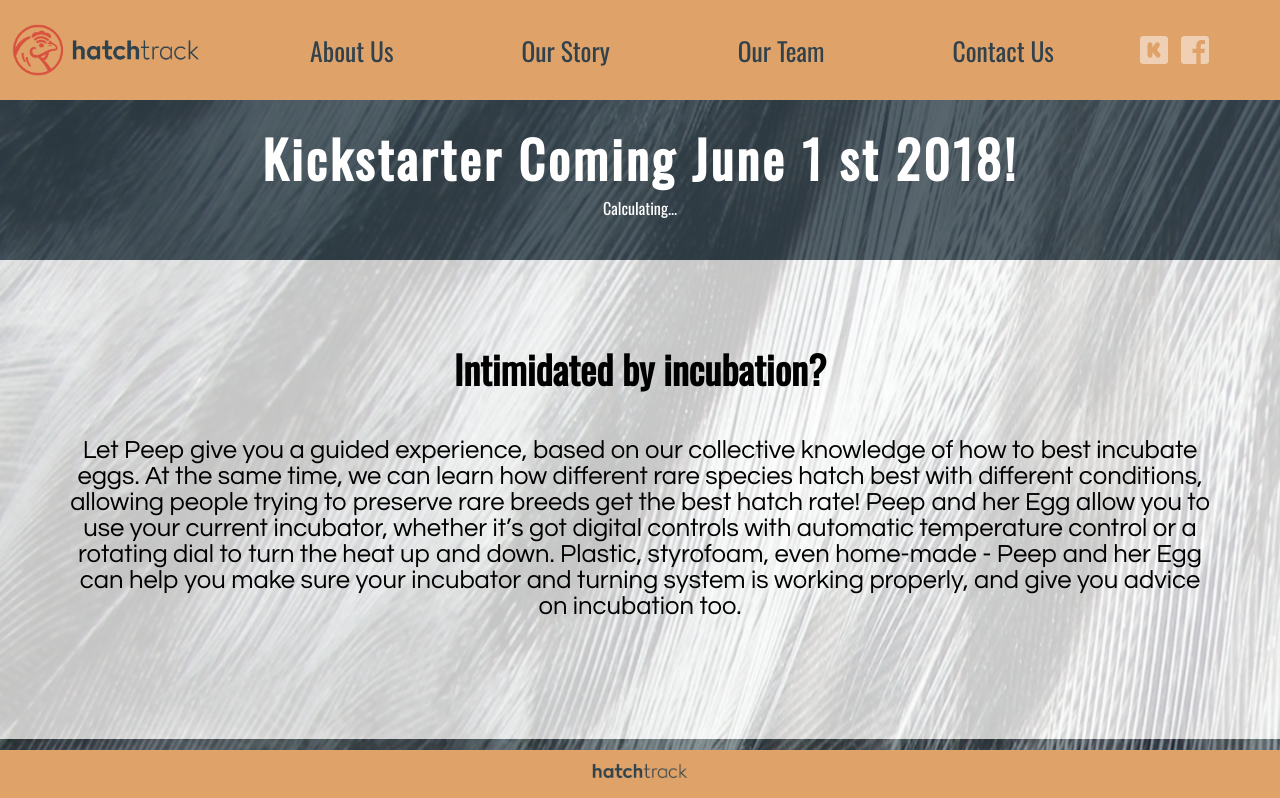
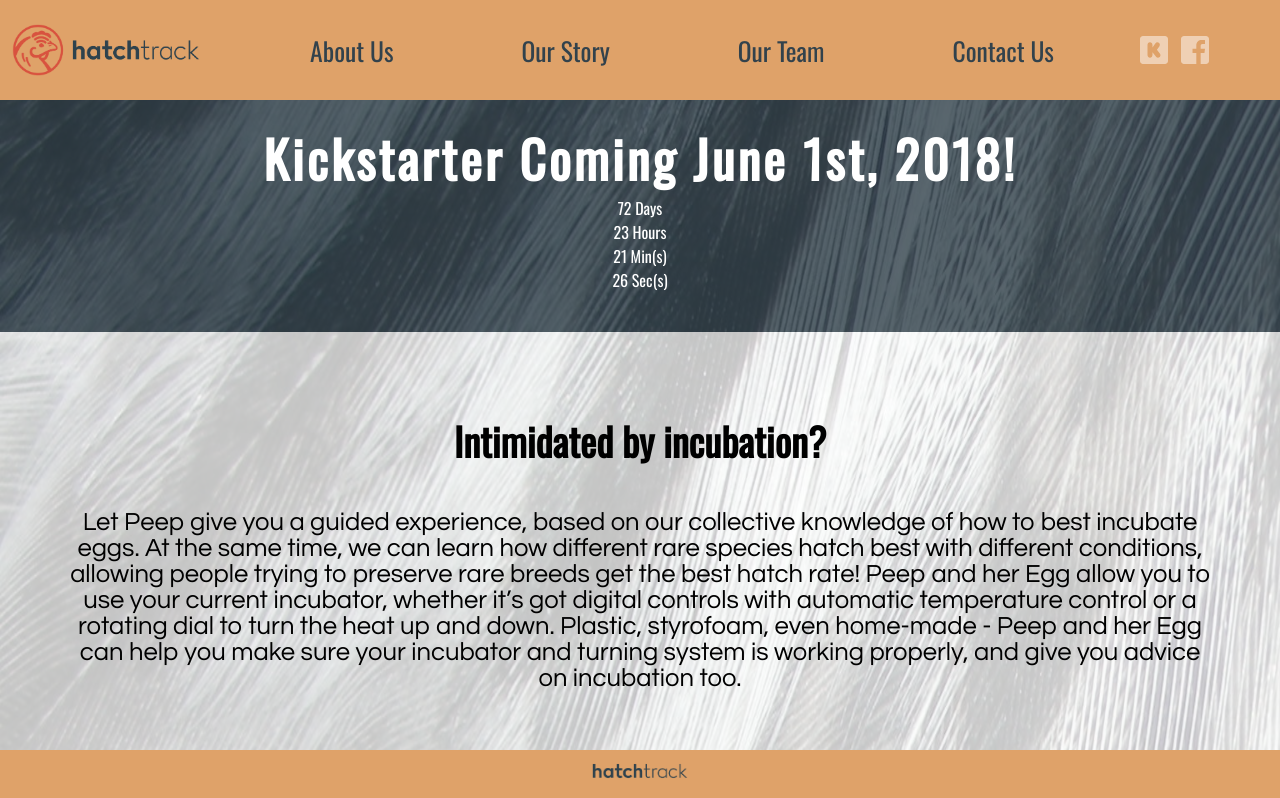
Before and after one commit to jcstorms1/ht-web-mockup, a React (Create React App) app: page / in a window 1280 px wide. Shown: the top 798 px of the page. Built offline with nearby package versions, Linux system fonts and the light colour scheme; a web font is replaced by a local one.

Commit message:
clock lifecycle added

```diff
--- a/src/components/kickstarter.js
+++ b/src/components/kickstarter.js
@@ -7,9 +7,8 @@ class KickStarter extends Component {
     days: 0,
     hours: 0,
     mins: 0,
-    seconds: 0,
+    seconds: "",
     intervalId: null,
-    started: false,
     deadline: "2018-05-31 23:59:59",
     launched: false
   };
@@ -41,10 +40,9 @@ class KickStarter extends Component {
     console.log(this.state.intervalId);
     return (
       <section className="kickstarter">
-        <h1>Kickstarter Coming June 1 st 2018!</h1>
-
-        {this.state.started && !this.state.launched ? (
-          "Calculating..."
+        <h1>Kickstarter Coming June 1st, 2018!</h1>
+        {this.state.seconds === "" && !this.state.launched ? (
+          <span>Calculating...</span>
         ) : (
           <div className="clock">
             <div className="days">{this.state.days} Days</div>
--- a/src/stylesheets/kickstarter.css
+++ b/src/stylesheets/kickstarter.css
@@ -14,10 +14,6 @@
 }
 
 .kickstarter span {
-  font-size: 4vw;
+  font-size: 2em;
   color: #c85a47;
 }
-
-.kickstarter .loader span {
-  color: white;
-}
```
